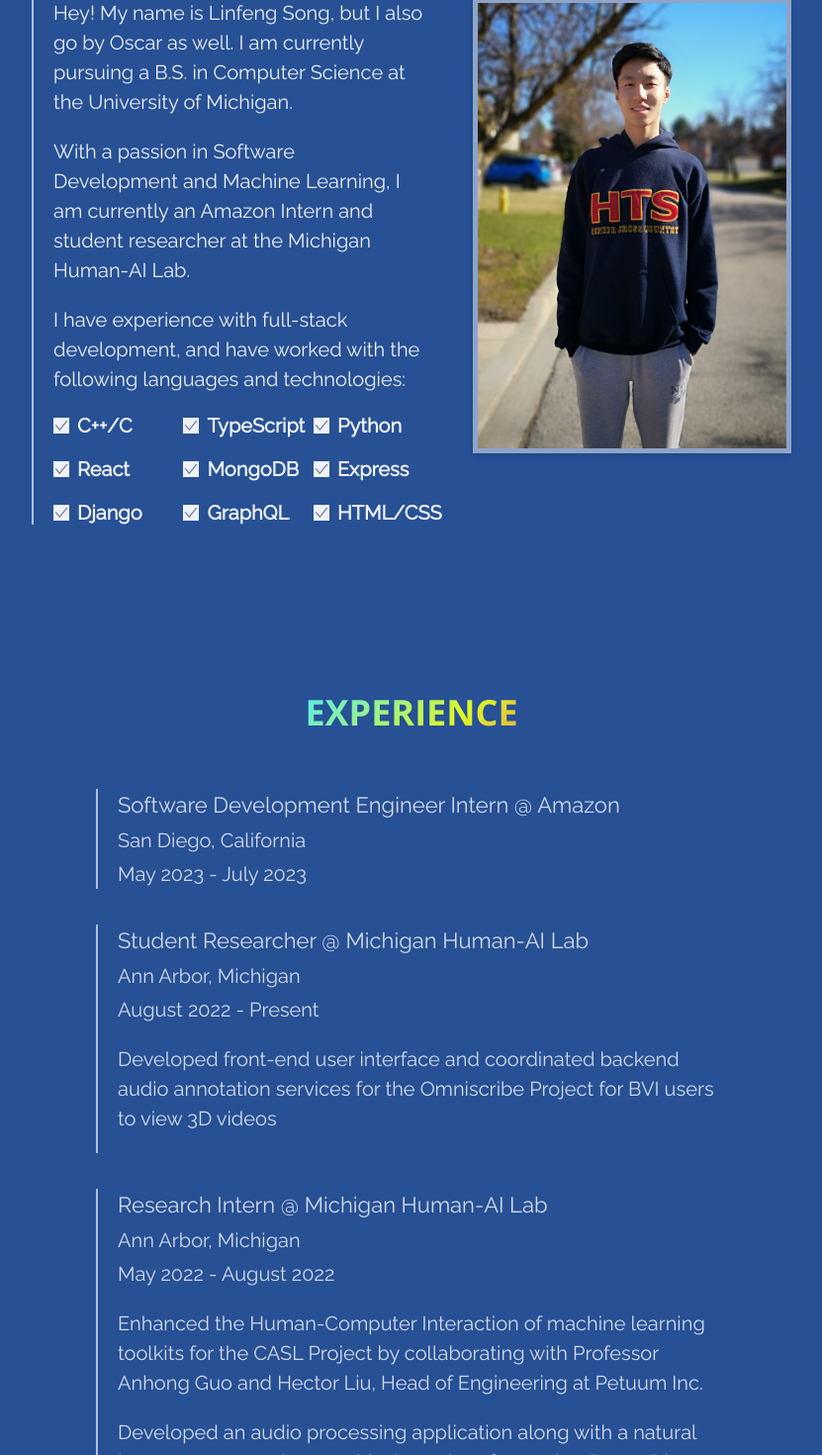
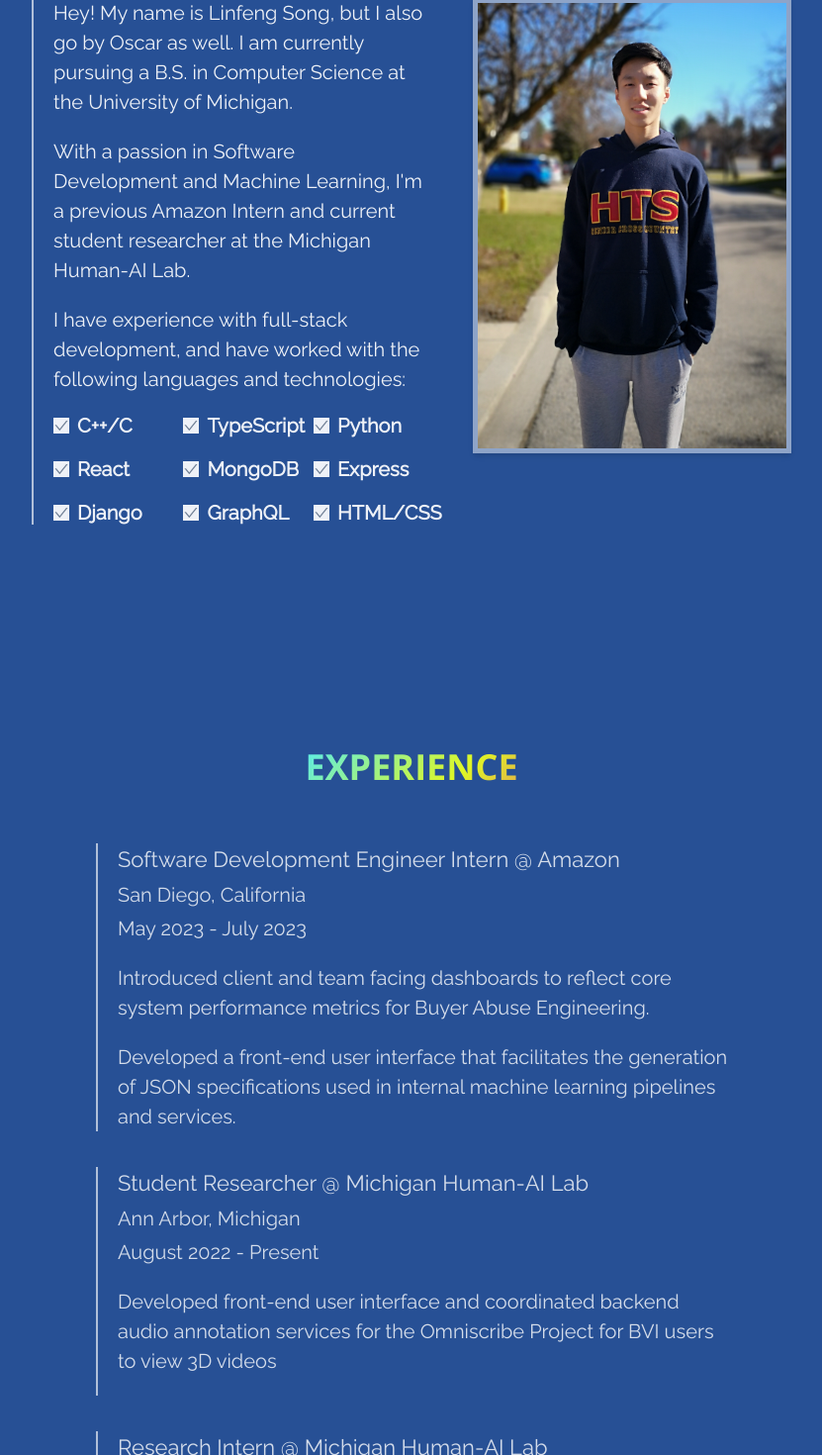
Before and after one commit to OscarSong2003/personalWebsite, a React (Create React App) app: page / in a window 1280 px wide. Shown: the part 1140-2610 px from the top of the page at 99% size, without its empty margins (224-1055 px from the left). Built offline with nearby package versions, Linux system fonts and the light colour scheme.

Commit message:
added experience description

```diff
--- a/src/components/About.tsx
+++ b/src/components/About.tsx
@@ -25,8 +25,7 @@ const About = (): React.ReactElement => {
                     I am currently pursuing a B.S. in Computer Science at the
                     University of Michigan. </Text>
                     <Text my="20px" color="whiteAlpha.900" fontSize="20px">With a passion in
-                    Software Development and Machine Learning, I am
-                    currently an Amazon Intern and student researcher at the Michigan Human-AI Lab.</Text>
+                    Software Development and Machine Learning, I'm a previous Amazon Intern and current student researcher at the Michigan Human-AI Lab.</Text>
                     <Text my="20px" color="whiteAlpha.900" fontSize="20px">
                     I have experience with full-stack development, and have worked with the following languages and technologies:
                     </Text>
--- a/src/components/Experience.tsx
+++ b/src/components/Experience.tsx
@@ -10,13 +10,19 @@ import {
 const Experience = (): React.ReactElement => {
     return (
         <Flex id="experience" direction="column" justifyContent="center" alignItems="center"
-        width="100%" height="900px">
+        width="100%" height="900px" pt="300px" mb="100px">
              <Heading mb={5} color="whiteAlpha.900" className="animate-character3">Experience</Heading>
              <Flex mt={9} direction="column" justifyContent="left" alignItems="left"
              width="50%" marginLeft="2px" borderLeft="2px" borderLeftWidth="2px" pl={5} borderColor="whiteAlpha.700">
                 <Text fontSize="22px" color="whiteAlpha.800">Software Development Engineer Intern @ Amazon</Text>
                 <Text mt={1} fontSize="20px" color="whiteAlpha.800">San Diego, California</Text>
                 <Text mt={1} fontSize="20px" color="whiteAlpha.800">May 2023 - July 2023</Text>
+                <Text my={5} fontSize="20px" color="whiteAlpha.800">
+                    Introduced client and team facing dashboards to reflect core system performance metrics for Buyer Abuse Engineering.
+                </Text>
+                <Text fontSize="20px" color="whiteAlpha.800">
+                    Developed a front-end user interface that facilitates the generation of JSON specifications used in internal machine learning pipelines and services.
+                </Text>
             </Flex>
 
             <Flex mt={9} direction="column" justifyContent="left" alignItems="left"
```
